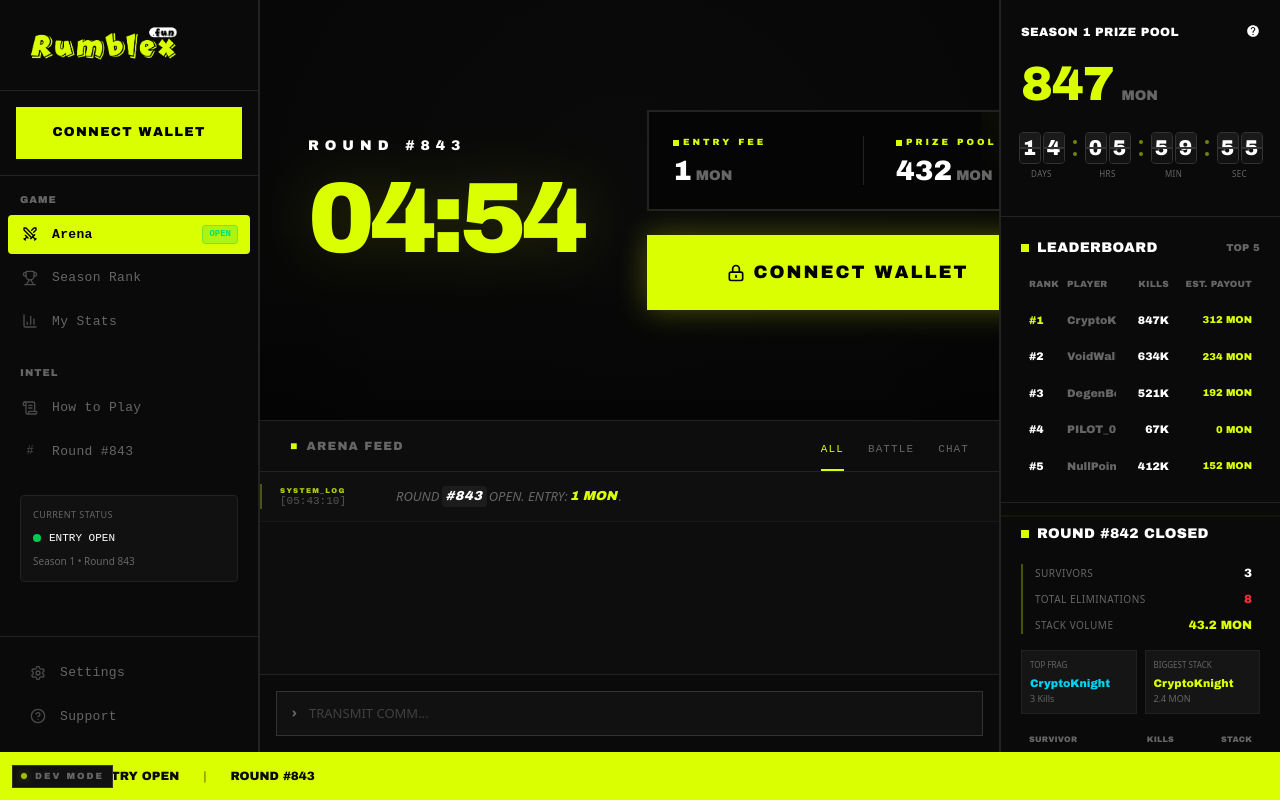
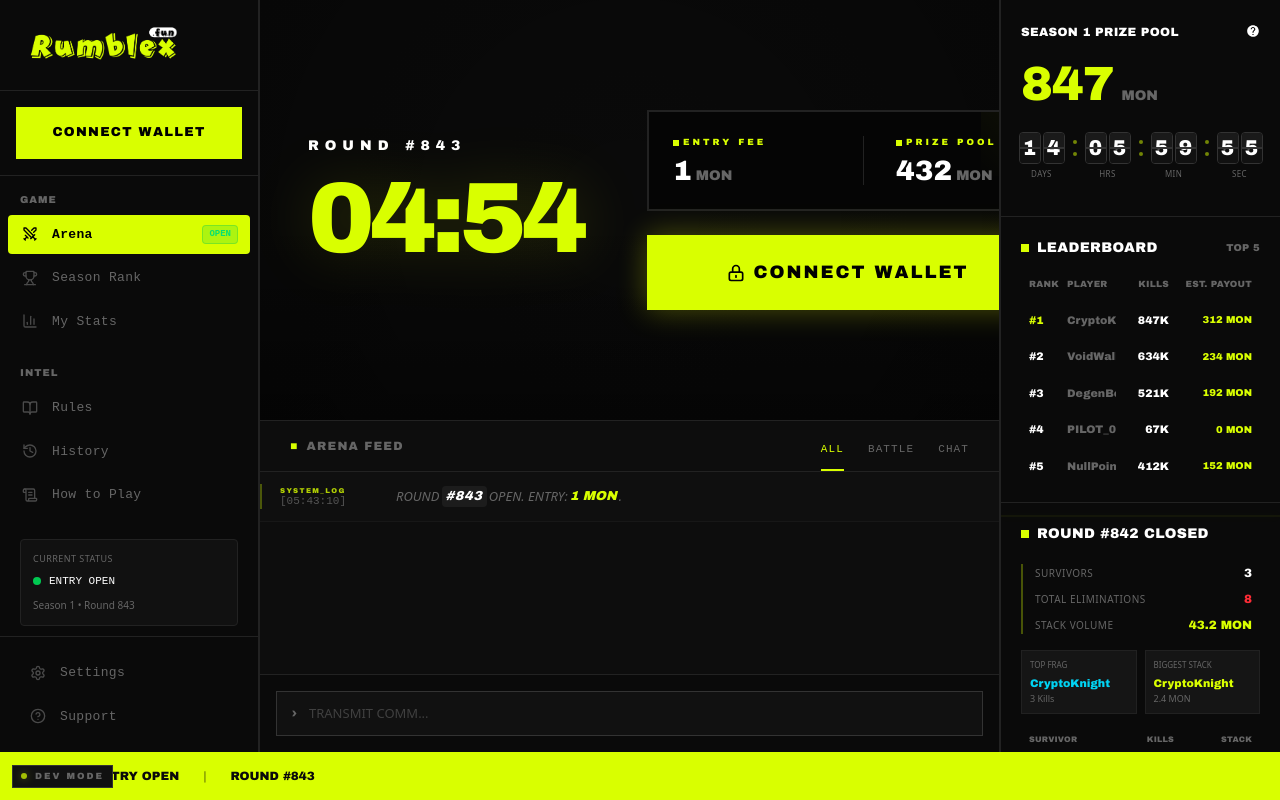
Before and after one commit to rickysvp/RumbleX, a React (Vite) app: page / in a window 1280 px wide. Built offline with nearby package versions, Linux system fonts and the light colour scheme.

Commit message:
v0.1.30: Add Rules and History to left sidebar

```diff
--- a/package.json
+++ b/package.json
@@ -1,7 +1,7 @@
 {
   "name": "rumblex",
   "private": true,
-  "version": "0.1.29",
+  "version": "0.1.30",
   "type": "module",
   "scripts": {
     "dev": "vite --port=3000 --host=0.0.0.0",
--- a/src/components/sidebar/ChannelNav.tsx
+++ b/src/components/sidebar/ChannelNav.tsx
@@ -5,6 +5,8 @@ import {
   Trophy,
   ScrollText,
   BarChart3,
+  BookOpen,
+  History,
   Settings,
   HelpCircle
 } from 'lucide-react';
@@ -60,17 +62,22 @@ export function ChannelNav({ onNavigate, currentView = 'arena' }: ChannelNavProp
         </div>
         <div className="flex flex-col gap-1 mb-6">
           <NavItem
-            icon={<ScrollText size={16} />}
-            label="How to Play"
+            icon={<BookOpen size={16} />}
+            label="Rules"
             isActive={currentView === 'rules'}
             onClick={() => onNavigate?.('rules')}
           />
           <NavItem
-            icon={<span className="text-[12px]">#</span>}
-            label={`Round #${roundNumber}`}
-            isActive={currentView === 'round'}
-            onClick={() => onNavigate?.('round')}
-            disabled={!isLive && !isEntryOpen}
+            icon={<History size={16} />}
+            label="History"
+            isActive={currentView === 'history'}
+            onClick={() => onNavigate?.('history')}
+          />
+          <NavItem
+            icon={<ScrollText size={16} />}
+            label="How to Play"
+            isActive={currentView === 'guide'}
+            onClick={() => onNavigate?.('guide')}
           />
         </div>
 
--- a/version.json
+++ b/version.json
@@ -1,10 +1,18 @@
 {
-  "version": "0.1.29",
+  "version": "0.1.30",
   "name": "RumbleX",
   "description": "RumbleX - AI-powered battle royale text game engine",
   "channel": "alpha",
   "releaseDate": "2026-04-20",
   "changelog": {
+    "0.1.30": {
+      "date": "2026-04-20",
+      "changes": [
+        "Add Rules and History to Intel section",
+        "Rename How to Play view to guide",
+        "Remove disabled Round # nav item"
+      ]
+    },
     "0.1.29": {
       "date": "2026-04-20",
       "changes": [
```
